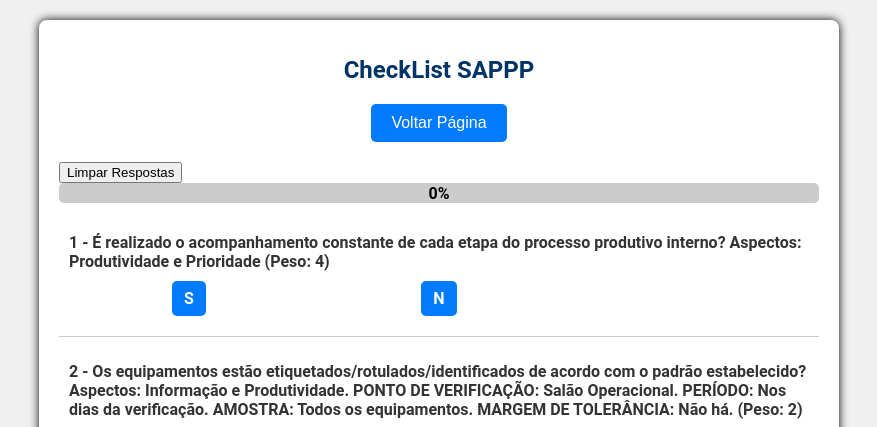
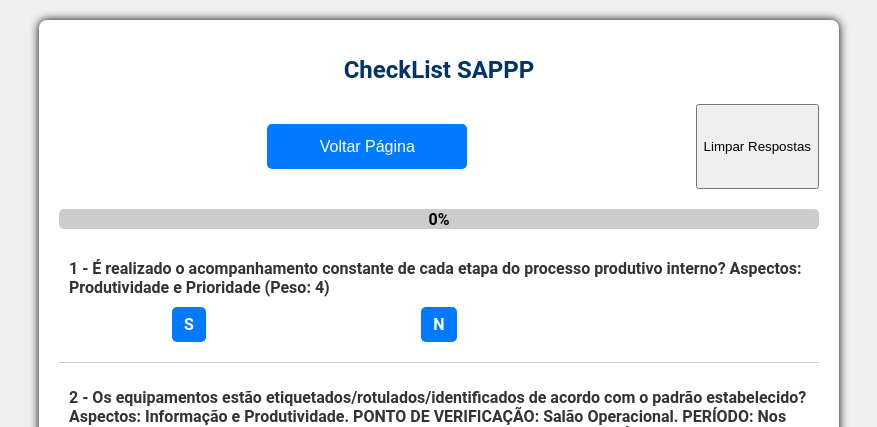
Before and after one commit to Dougas85/SAPPP, a Flask app: page /simulador in a window 1280 px wide. Shown: the top 427 px of the page, without its empty margins (201-1078 px from the left). Run offline with Flask 3, Linux system fonts and the light colour scheme; some libraries are stand-ins or nearby versions.

Commit message:
Update simulador.css

```diff
--- a/static/simulador.css
+++ b/static/simulador.css
@@ -102,6 +102,13 @@ h1 {
     text-align: center;
 }
 
+.botoes-container {
+    display: flex;
+    justify-content: center;
+    gap: 20px;
+    margin: 20px 0;
+}
+
 .botao-voltar {
     background-color: #007bff;
     color: white;
@@ -114,6 +121,9 @@ h1 {
     transition: background-color 0.3s, color 0.3s;
     display: block;
     text-align: center;
+    width: 200px;
+    height: 45px;
+    box-sizing: border-box;
 }
 
 .botao-voltar:hover {
```
